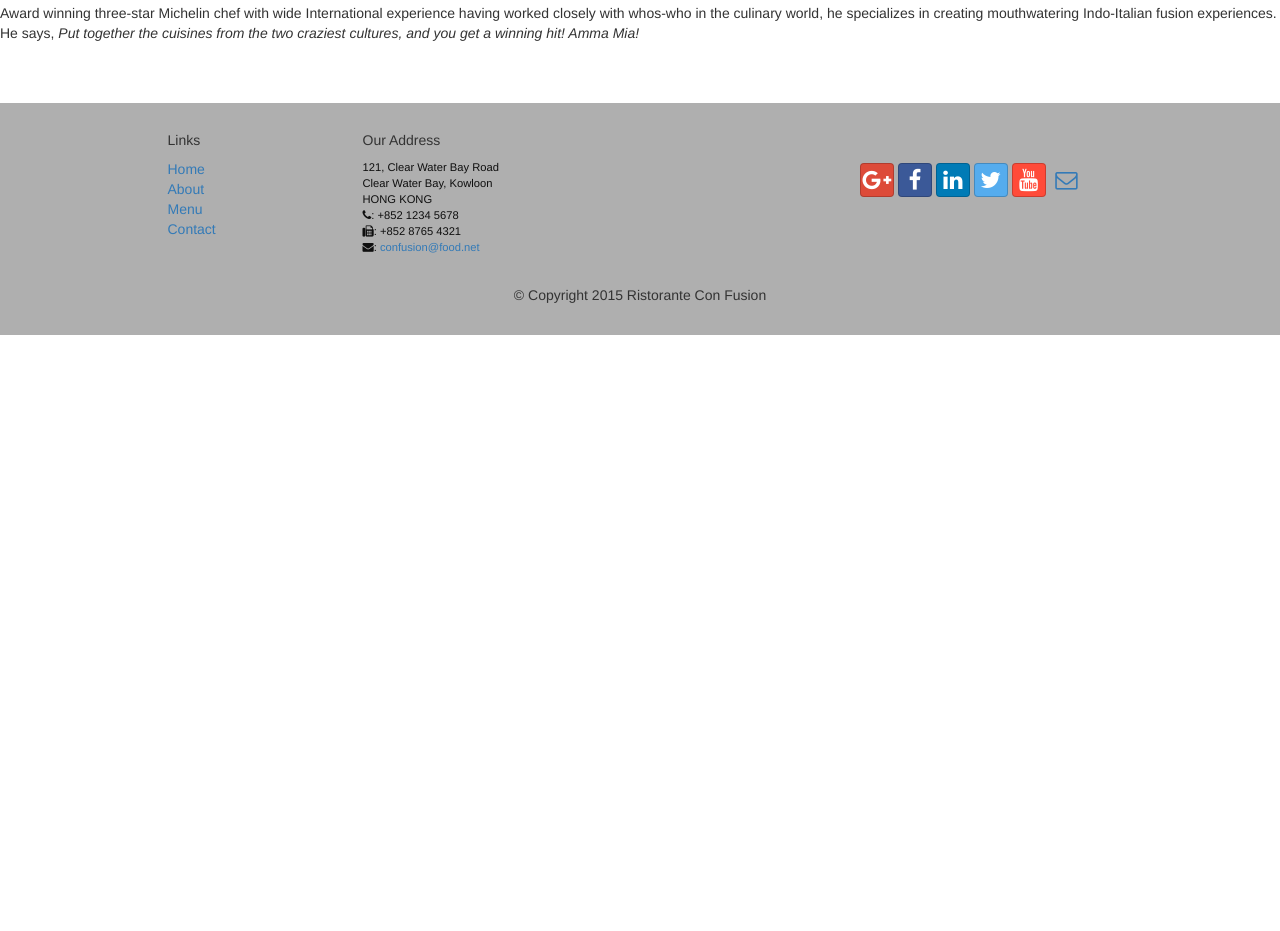
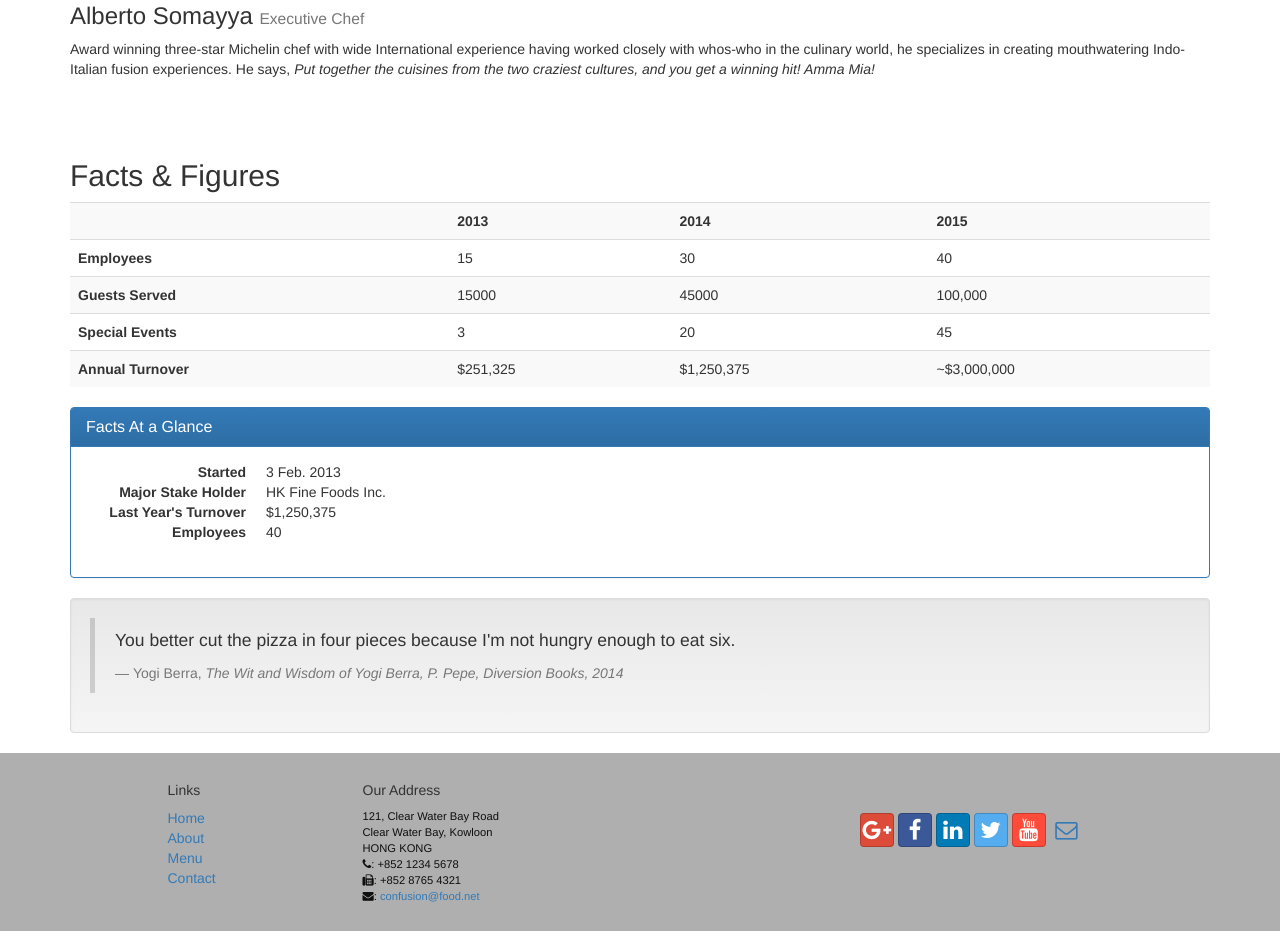
Before and after one commit to Rauk/web-frameworks-CR4, a plain HTML site: page aboutus.html in a window 1280 px wide. Shown: the part 1095-2026 px from the top of the page. Before the commit the page ends 1430 px from the top, so only its background shows below. Drawn offline with nearby package versions, Linux system fonts and the light colour scheme.

Commit message:
week 2, lesson 2

```diff
--- a/aboutus.html
+++ b/aboutus.html
@@ -81,11 +81,13 @@
         </div>
     </header>
 
-    <div>
+    <div class="container">
         <div>
-            <div>
-                Breadcrumbs go here
-            </div>
+            <ol class="breadcrumb">
+              <li><a href="#">Home</a></li>
+              <li><a href="#">Library</a></li>
+              <li class="active">Contact Us</li>
+            </ol>
             <div>
                <h3>About Us</h3>
                <hr>
@@ -119,8 +121,77 @@
              <div>
                 <p style="padding:20px;"></p>
             </div>
-       </div>
-
+        </div>
+<!--        <div class="row row-content">-->
+        <div class="row">
+            <div class="col-xs-12 col-sm-9">
+                <h2>Facts &amp; Figures</h2>
+            </div>
+             <div class="col-xs-12 col-sm-3">
+                <p style="padding:20px;"></p>
+            </div>
+        </div>
+        <div class="table-responsive">
+            <table class="table table-striped">
+                <tr>
+                    <td>&nbsp;</td>
+                    <th>2013</th>
+                    <th>2014</th>
+                    <th>2015</th>
+                </tr>
+                <tr>
+                    <th>Employees</th>
+                    <td>15</td>
+                    <td>30</td>
+                    <td>40</td>
+                </tr>
+                <tr>
+                    <th>Guests Served</th>
+                    <td>15000</td>
+                    <td>45000</td>
+                    <td>100,000</td>
+                </tr>
+                <tr>
+                    <th>Special Events</th>
+                    <td>3</td>
+                    <td>20</td>
+                    <td>45</td>
+                </tr>
+                <tr>
+                    <th>Annual Turnover</th>
+                    <td>$251,325</td>
+                    <td>$1,250,375</td>
+                    <td>~$3,000,000</td>
+                </tr>
+            </table>
+        </div>
+        <div class="panel panel-primary">
+            <div class="panel-heading">
+                <h3 class="panel-title">Facts At a Glance</h3>
+            </div>
+            <div class="panel-body">
+                <dl class="dl-horizontal">
+                    <dt>Started</dt>
+                    <dd>3 Feb. 2013</dd>
+                    <dt>Major Stake Holder</dt>
+                    <dd>HK Fine Foods Inc.</dd>
+                    <dt>Last Year's Turnover</dt>
+                    <dd>$1,250,375</dd>
+                    <dt>Employees</dt>
+                    <dd>40</dd>
+               </dl>
+            </div>
+        </div>
+        <div class="well">
+            <blockquote>
+                <p>You better cut the pizza in four pieces because
+                    I'm not hungry enough to eat six.</p>
+                <footer>Yogi Berra,
+                  <cite>The Wit and Wisdom of Yogi Berra,
+                    P. Pepe, Diversion Books, 2014</cite>
+                </footer>
+            </blockquote>
+        </div>
     </div>
 
     <footer class="row-footer">
```
